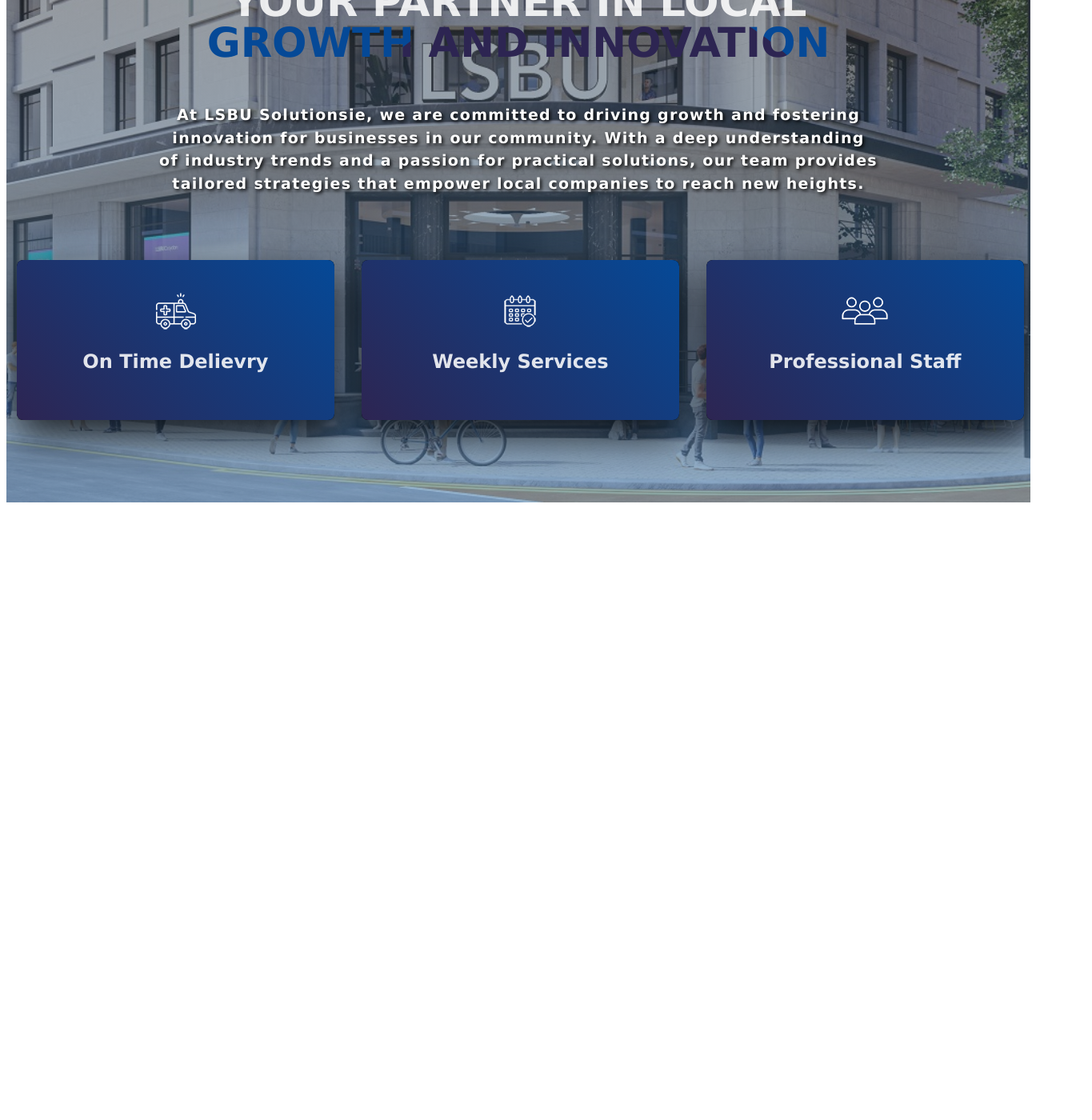
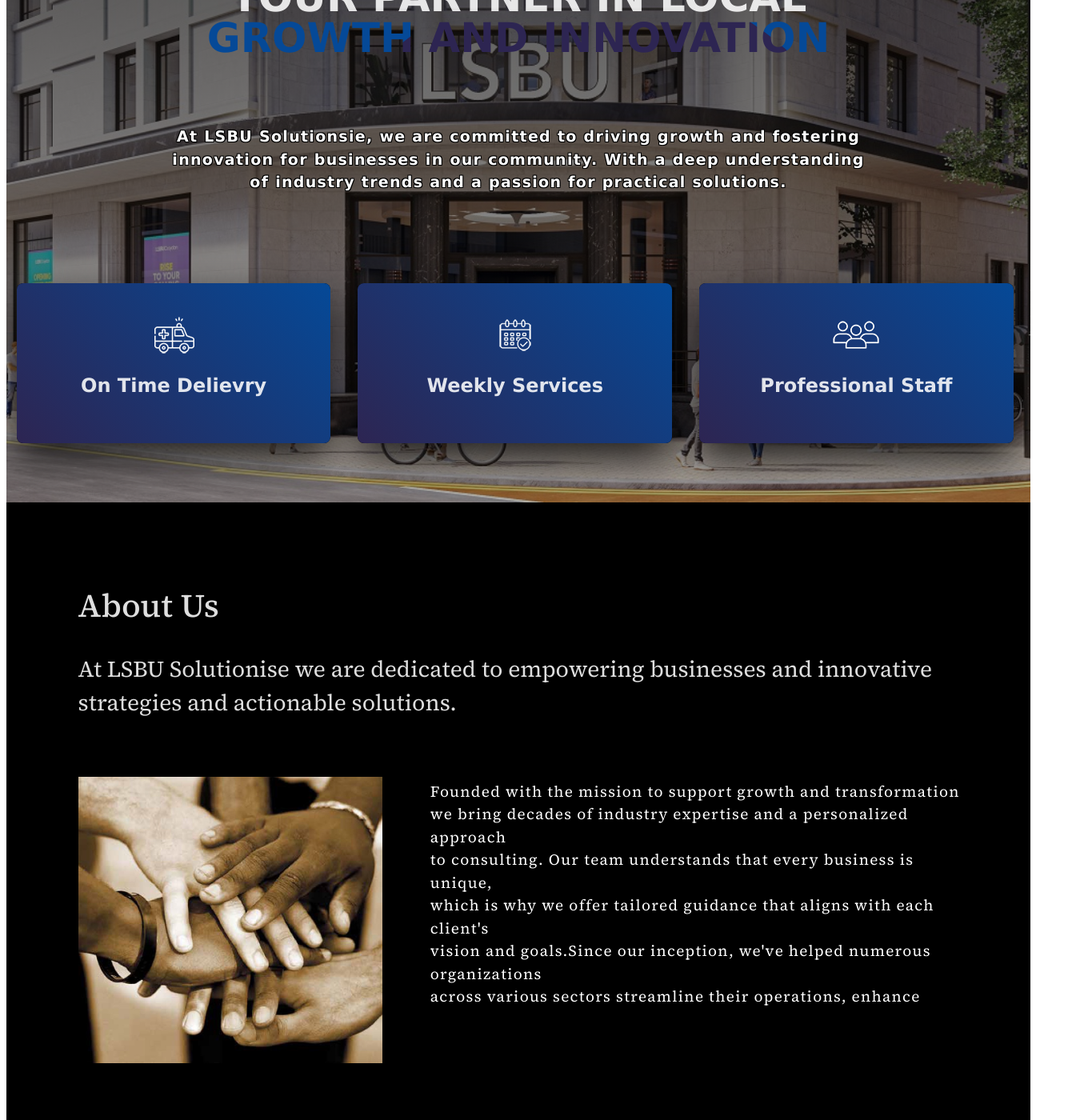
Before and after one commit to raulcimpe/Team-8-ICT-Project, a React (Vite) app in the folder Frontend/: page / in a window 1280 px wide. Shown: the part 180-1580 px from the top of the page at 80% size, 1365 px wide, since content can reach past the window. Built offline with nearby package versions, Linux system fonts and the light colour scheme; the HTML template or start-up script is replaced by a standard one.

Commit message:
About Us Page is Created with detailed Content

```diff
--- a/Frontend/src/pages/landing_page/about/about.css
+++ b/Frontend/src/pages/landing_page/about/about.css
@@ -1,5 +1,67 @@
-.about{
-    display: flex;
-    width: 100vw;
-    height: 100vh;
+@import url("https://fonts.googleapis.com/css2?family=Cinzel:wght@400..900&family=Jost:ital,wght@0,100..900;1,100..900&family=Source+Serif+4:ital,opsz,wght@0,8..60,200..900;1,8..60,200..900&display=swap");
+
+.about {
+  display: grid;
+  width: 100vw;
+  height: 100vh;
 }
+.container-1 {
+  width: 100vw;
+  height: 100vh;
+  background-color: black;
+  font-family: "Source Serif 4", serif;
+  font-optical-sizing: auto;
+  justify-content: center;
+  align-items: center;
+}
+
+.container-2 {
+  height: 90vh;
+  display: grid;
+  grid-template-rows: 20% 10% 70%;
+  gap: 2%;
+  justify-content: center;
+  align-items: center ;
+  width: 99vw;
+  margin-left: 7%;
+}
+
+.container-2 h2 {
+  font-weight: 500;
+  font-size: 2.54rem;
+  font-style: normal;
+  margin-top: 11.71%;
+}
+.container-2 h3 {
+  font-weight: 400;
+  font-size: 1.77rem;
+  margin-top: 7.71%;
+}
+
+.container-3 {
+  display: flex;
+  margin-top: 2%;
+  flex-direction: row;
+  gap: 50px;
+}
+.container-3 img {
+  width: 30%;
+  height: 30%;
+  margin-top: 2%;
+}
+
+.paragraph {
+  text-align: left;
+  height: 300px; /* Set a fixed height for scrollable area */
+  width: 53%; /* Optional, define the width */
+  display: flex;
+  overflow-y: auto; /* Enables vertical scrolling */
+  overflow-x: hidden; /* Prevents horizontal scrolling */
+  padding: 10px;
+
+  border-radius: 5px;
+}
+.paragraph p {
+  text-align: left;
+  font-weight: 400;
+}
--- a/Frontend/src/pages/landing_page/about/about.jsx
+++ b/Frontend/src/pages/landing_page/about/about.jsx
@@ -1,12 +1,43 @@
-import React from 'react'
-import "./about.css"
+import React from "react";
+import "./about.css";
+import AboutImage from "../../../assets/about.jpg";
 
 const About = () => {
   return (
-    <div className='about'>
+    <div className="about">
+      <div className="container-1">
+        <div className="container-2">
+          <h2>About Us</h2>
+          <h3>
+            At LSBU Solutionise we are dedicated to empowering businesses and
+            innovative
+            <br /> strategies and actionable solutions.
+          </h3>
+          <div className="container-3">
+            <img src={AboutImage} alt="About Us" className="about-image" />
+            <div className="paragraph">
+                <p>
+                Founded with the mission to support growth and transformation <br />
+                 we bring decades of industry expertise and a personalized approach <br />
+                  to consulting. Our team understands that every business is unique, <br />
+                  which is why we offer tailored guidance that aligns with each client's <br />
+                  vision and goals.Since our inception, we've helped numerous organizations  <br />
+                   across various sectors streamline their operations, enhance productivity, <br />
+                    and unlock new avenues for success. We pride ourselves on our commitment to  <br />
+                     excellence, transparency, and measurable outcomes. Leveraging both <br />
+                      traditional methodologies and cutting-edge technology, LSBU Solutionise <br />
+                       is a trusted partner for companies looking to thrive in today's fast-paced <br />
+                        environment.Our journey spans years of adapting to industry advancements <br />
+                        and continuously refining our services to meet the evolving needs of our clients. <br />
+                         From strategic planning to hands-on implementation, LSBU Solutionise is here to help <br />
+                         your business navigate challenges, seize opportunities, and achieve sustainable growth.
+                </p>
+            </div>
+          </div>
+        </div>
+      </div>
+    </div>
+  );
+};
 
-    </div>
-  )
-}
-
-export default About
+export default About;
--- a/Frontend/src/pages/landing_page/solutionise/solutionise.css
+++ b/Frontend/src/pages/landing_page/solutionise/solutionise.css
@@ -15,11 +15,11 @@
   position: absolute;
   top: 0;
   left: 0;
-  width: 100%;
-  height: 100%;
+  width: 100vw;
+  height: 100vh;
   background: linear-gradient(
-      rgba(5, 5, 5, 0.4), /* Top shade (transparent black) */
-      rgba(77, 131, 182, 0.6) /* Bottom shade (teal with opacity) */
+      rgba(0, 0, 0, 0.7), /* Top shade (transparent black) */
+      rgba(0, 0, 0, 0.3) /* Bottom shade (teal with opacity) */
     ),
     url("../../../assets/banner-bg.jpg"); /* Add the background image */
   background-size: cover;
@@ -30,14 +30,14 @@
 }
 .container{
   display: grid;
-  height: 90vh;
-  margin-top: 10%;
+  margin-top: 4%;
+  height: 100vh;
   width: 100vw;
   justify-content: center;
   align-items: center;
   text-align: center;
-  gap: 2%;
-  grid-template-rows: 20% 20% 60%; /* Define height percentages for rows */
+
+  grid-template-rows: 25% 30% 45%; /* Define height percentages for rows */
   grid-template-columns: 100%; /* Full-width for each row */
 }
   h1 {
@@ -45,6 +45,7 @@
     text-transform: uppercase;
     text-align: center;
     line-height: 1;
+    margin-top: 10%;
   }
 
   .fancy {
@@ -62,32 +63,32 @@
   font-size: 19px;
 
   align-items: center;
+
+
   text-align: center;
   color: white;
   font-weight: bolder;
   letter-spacing: 1.3px ;
-  text-shadow: 2px 2px 4px black;
+  text-shadow:
+    -1px -1px 0 black, /* Top-left shadow */
+    1px -1px 0 black,  /* Top-right shadow */
+    -1px 1px 0 black,  /* Bottom-left shadow */
+    1px 1px 0 black;
 }
 .cards_container{
   width: 100vw;
   display: flex;
   flex-direction: row;
   text-align: center;
-  justify-content: center;
+  justify-content: space-around;
   align-items: center;
-  gap: 1%;
-  margin-bottom: 10%;
+  margin-bottom: 7%;
   margin-left: 1%;
-
 
 }
 
-
-
-
-
 .cards_container .card .face {
-width:95%;
+width:92%;
 height: 200px;
 transition: 0.4s;
 
--- a/Frontend/src/pages/landing_page/solutionise/solutionise.jsx
+++ b/Frontend/src/pages/landing_page/solutionise/solutionise.jsx
@@ -17,10 +17,7 @@
             fostering <br />
             innovation for businesses in our community. With a deep
             understanding <br />
-            of industry trends and a passion for practical solutions, our team
-            provides <br />
-            tailored strategies that empower local companies to reach new
-            heights.
+            of industry trends and a passion for practical solutions.
           </p>
           <div className="cards_container">
             {/* Card 1 */}
```
Also changed, not shown: Frontend/src/assets/about.jpg (added).
